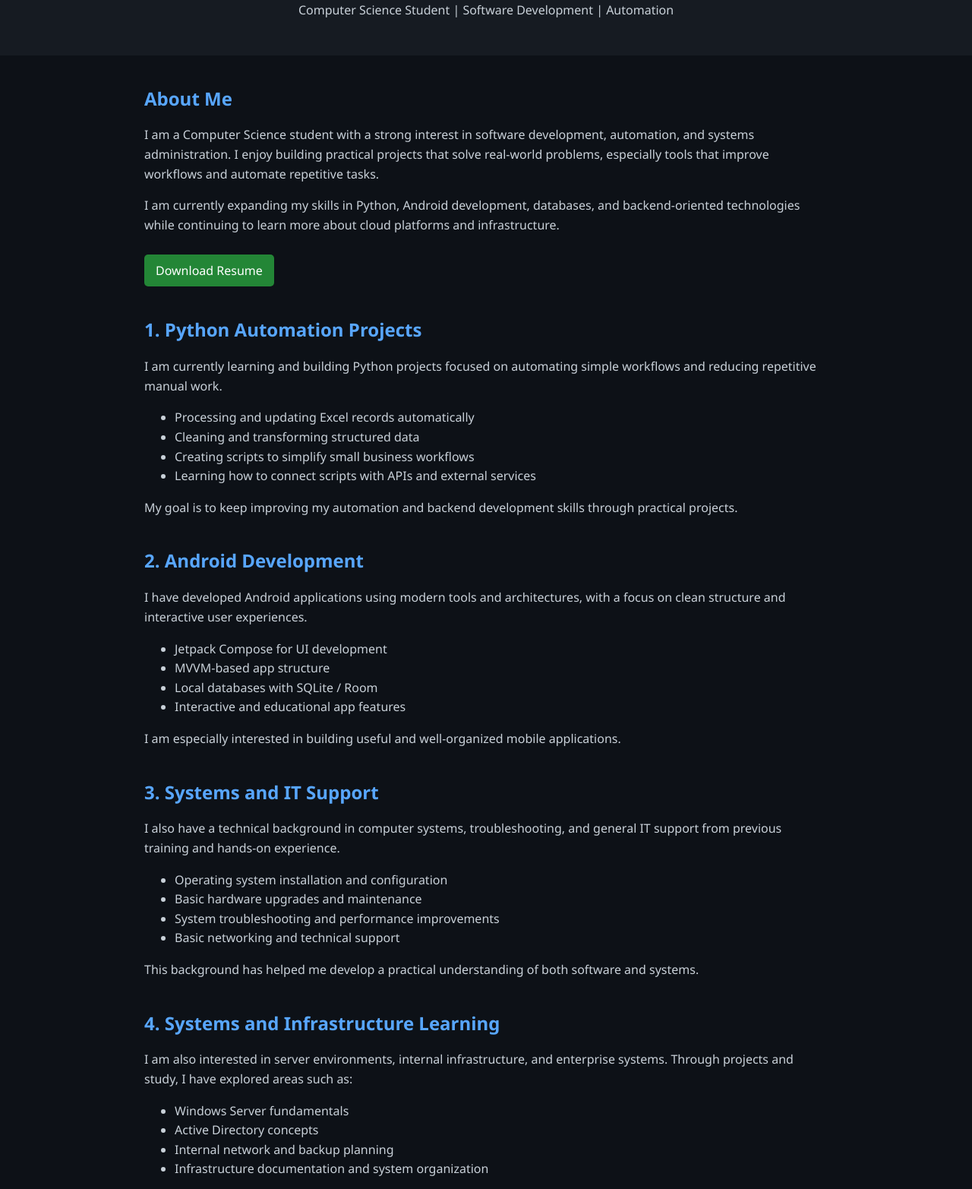
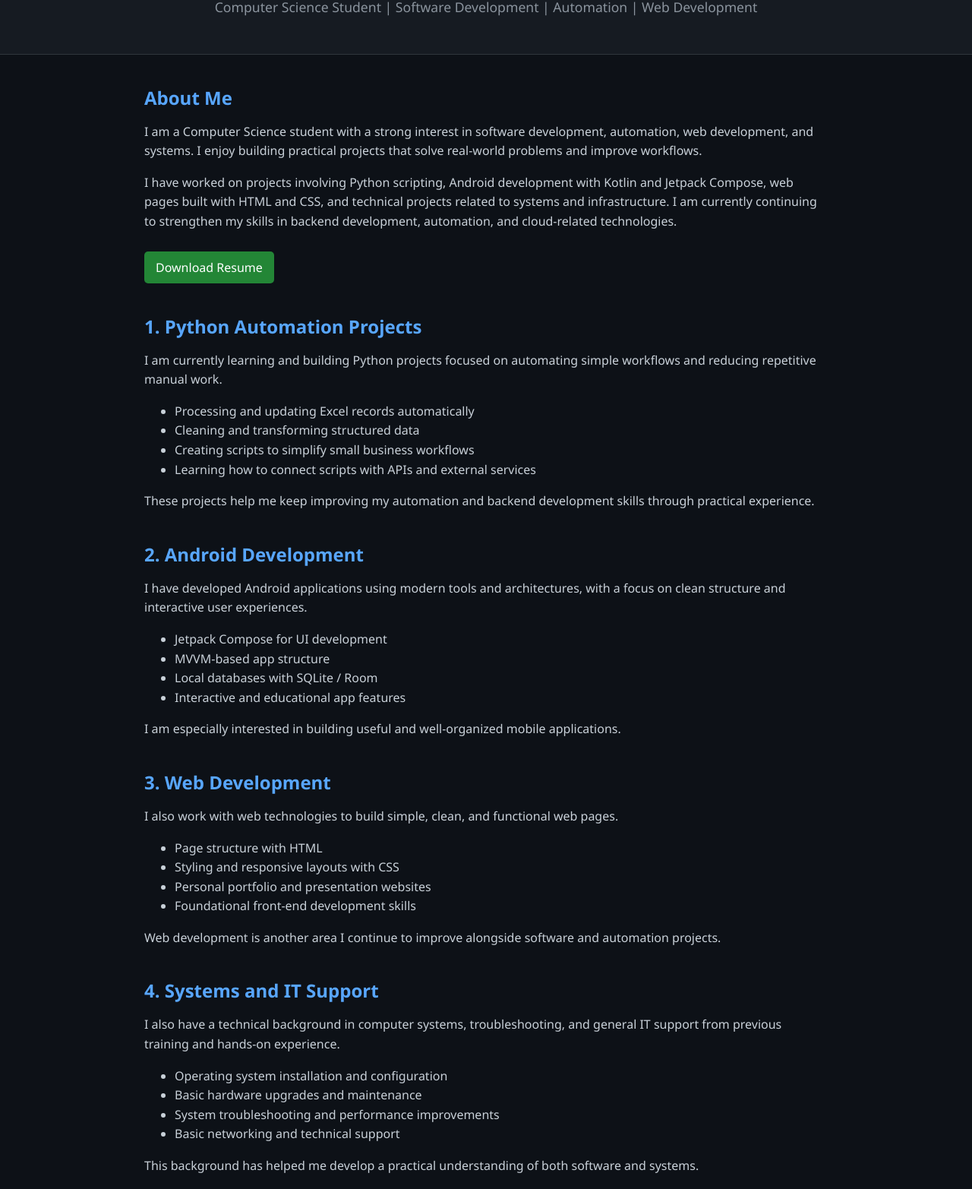
Before and after one commit to RobertGV00/PortofolioRobert, a plain HTML site: page index.html in a window 1280 px wide. Shown: the part 100-1665 px from the top of the page at 76% size. Drawn offline with Linux system fonts and the light colour scheme.

Commit message:
Revise portfolio content and title
Updated portfolio details and added web development section.

```diff
--- a/index.html
+++ b/index.html
@@ -3,7 +3,7 @@
 <head>
     <meta charset="UTF-8">
     <meta name="viewport" content="width=device-width, initial-scale=1.0">
-    <title>Robert George | Technical Portfolio</title>
+    <title>Robert George | Software Portfolio</title>
     <style>
         body {
             font-family: 'Segoe UI', Tahoma, Geneva, Verdana, sans-serif;
@@ -12,35 +12,53 @@
             margin: 0;
             padding: 0;
         }
+
         header {
             background-color: #161b22;
             padding: 30px 20px;
             text-align: center;
+            border-bottom: 1px solid #30363d;
         }
+
         header h1 {
             margin: 0;
             font-size: 2.5em;
         }
+
+        header p {
+            margin-top: 10px;
+            color: #8b949e;
+            font-size: 1.1em;
+        }
+
         main {
             padding: 20px;
             max-width: 900px;
             margin: auto;
         }
+
         section {
             margin-bottom: 40px;
         }
+
         h2 {
             color: #58a6ff;
+            margin-bottom: 10px;
         }
+
         p, ul {
             line-height: 1.6;
         }
+
         .footer {
             text-align: center;
             font-size: 0.9em;
             padding: 20px;
             color: #8b949e;
+            border-top: 1px solid #30363d;
+            margin-top: 40px;
         }
+
         .project-card {
             background-color: #161b22;
             border: 1px solid #30363d;
@@ -48,6 +66,7 @@
             margin-bottom: 20px;
             border-radius: 8px;
         }
+
         .button {
             display: inline-block;
             padding: 10px 15px;
@@ -57,14 +76,17 @@
             border-radius: 5px;
             margin-top: 10px;
         }
+
         .button:hover {
             background-color: #2ea043;
         }
+
         form {
             display: flex;
             flex-direction: column;
             gap: 12px;
         }
+
         input, textarea, button {
             background-color: #0d1117;
             border: 1px solid #30363d;
@@ -73,33 +95,40 @@
             border-radius: 5px;
             font-size: 1em;
         }
+
         input:focus, textarea:focus {
             outline: none;
             border-color: #58a6ff;
         }
+
         input[type="submit"], button {
             background-color: #238636;
             color: white;
             cursor: pointer;
         }
+
         input[type="submit"]:hover, button:hover {
             background-color: #2ea043;
         }
+
         .skills-grid {
             display: grid;
             grid-template-columns: repeat(auto-fit, minmax(220px, 1fr));
             gap: 20px;
         }
+
         .skill-box {
             background-color: #161b22;
             border: 1px solid #30363d;
             padding: 16px;
             border-radius: 8px;
         }
+
         .skill-box h3 {
             margin-top: 0;
             color: #58a6ff;
         }
+
         a {
             color: #58a6ff;
         }
@@ -108,19 +137,19 @@
 <body>
     <header>
         <h1>Robert George</h1>
-        <p>Computer Science Student | Software Development | Automation</p>
+        <p>Computer Science Student | Software Development | Automation | Web Development</p>
     </header>
 
     <main>
         <section>
             <h2>About Me</h2>
             <p>
-                I am a Computer Science student with a strong interest in software development, automation, and systems administration. I enjoy building practical projects that solve real-world problems, especially tools that improve workflows and automate repetitive tasks.
+                I am a Computer Science student with a strong interest in software development, automation, web development, and systems. I enjoy building practical projects that solve real-world problems and improve workflows.
             </p>
             <p>
-                I am currently expanding my skills in Python, Android development, databases, and backend-oriented technologies while continuing to learn more about cloud platforms and infrastructure.
+                I have worked on projects involving Python scripting, Android development with Kotlin and Jetpack Compose, web pages built with HTML and CSS, and technical projects related to systems and infrastructure. I am currently continuing to strengthen my skills in backend development, automation, and cloud-related technologies.
             </p>
-            <a href="CV_Robert George Vorobchevici.pdf" class="button" download>Download Resume</a>
+            <a href="Robert_George_Resume.pdf" class="button" download>Download Resume</a>
         </section>
 
         <section>
@@ -135,7 +164,7 @@
                 <li>Learning how to connect scripts with APIs and external services</li>
             </ul>
             <p>
-                My goal is to keep improving my automation and backend development skills through practical projects.
+                These projects help me keep improving my automation and backend development skills through practical experience.
             </p>
         </section>
 
@@ -156,7 +185,23 @@
         </section>
 
         <section>
-            <h2>3. Systems and IT Support</h2>
+            <h2>3. Web Development</h2>
+            <p>
+                I also work with web technologies to build simple, clean, and functional web pages.
+            </p>
+            <ul>
+                <li>Page structure with HTML</li>
+                <li>Styling and responsive layouts with CSS</li>
+                <li>Personal portfolio and presentation websites</li>
+                <li>Foundational front-end development skills</li>
+            </ul>
+            <p>
+                Web development is another area I continue to improve alongside software and automation projects.
+            </p>
+        </section>
+
+        <section>
+            <h2>4. Systems and IT Support</h2>
             <p>
                 I also have a technical background in computer systems, troubleshooting, and general IT support from previous training and hands-on experience.
             </p>
@@ -172,7 +217,7 @@
         </section>
 
         <section>
-            <h2>4. Systems and Infrastructure Learning</h2>
+            <h2>5. Systems and Infrastructure Learning</h2>
             <p>
                 I am also interested in server environments, internal infrastructure, and enterprise systems. Through projects and study, I have explored areas such as:
             </p>
@@ -196,6 +241,8 @@
                         <li>Python</li>
                         <li>Kotlin</li>
                         <li>Java</li>
+                        <li>HTML</li>
+                        <li>CSS</li>
                     </ul>
                 </div>
                 <div class="skill-box">
@@ -225,7 +272,7 @@
             <div class="project-card">
                 <h3>🎸 AppGuitarra</h3>
                 <p>
-                    Educational Android application designed to help users learn guitar concepts through interactive sections, music theory content, sounds, and progress tracking.
+                    Educational Android application designed to help users learn guitar concepts through interactive content, music theory, and progress tracking.
                 </p>
                 <p><strong>Technologies:</strong> Kotlin, Jetpack Compose, SQLite</p>
             </div>
@@ -233,9 +280,17 @@
             <div class="project-card">
                 <h3>📊 Appointment History Update Script</h3>
                 <p>
-                    Python script that processes new Excel records and updates appointment history while preventing duplicates. Designed as a practical workflow automation project for small business use.
+                    Python script that processes new Excel records and updates appointment history while preventing duplicate records. Designed as a practical workflow automation project for small business use.
                 </p>
                 <p><strong>Technologies:</strong> Python, Excel data processing</p>
+            </div>
+
+            <div class="project-card">
+                <h3>🌐 Personal Portfolio Website</h3>
+                <p>
+                    Personal website created to present my background, skills, and projects in software development, automation, and systems.
+                </p>
+                <p><strong>Technologies:</strong> HTML, CSS</p>
             </div>
 
             <div class="project-card">
```
